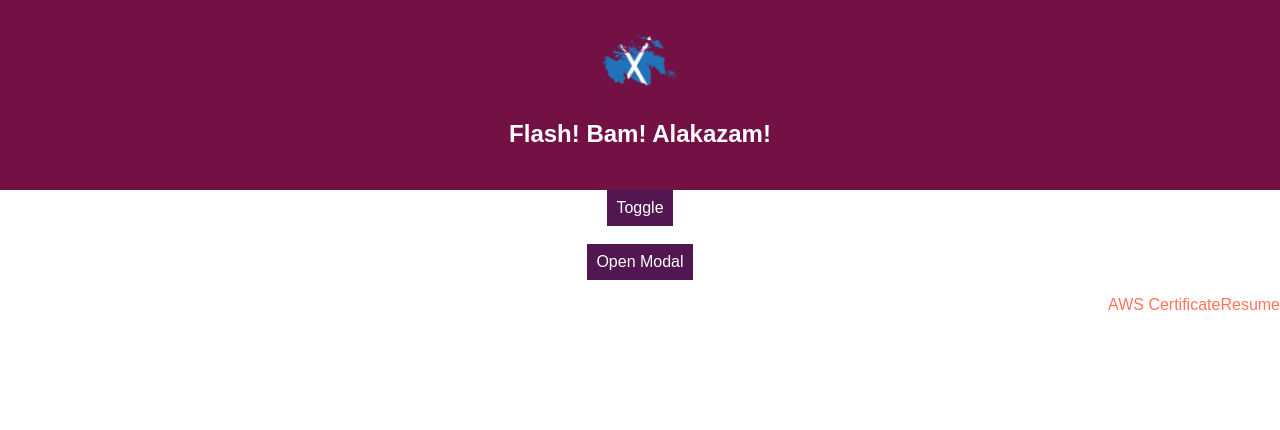
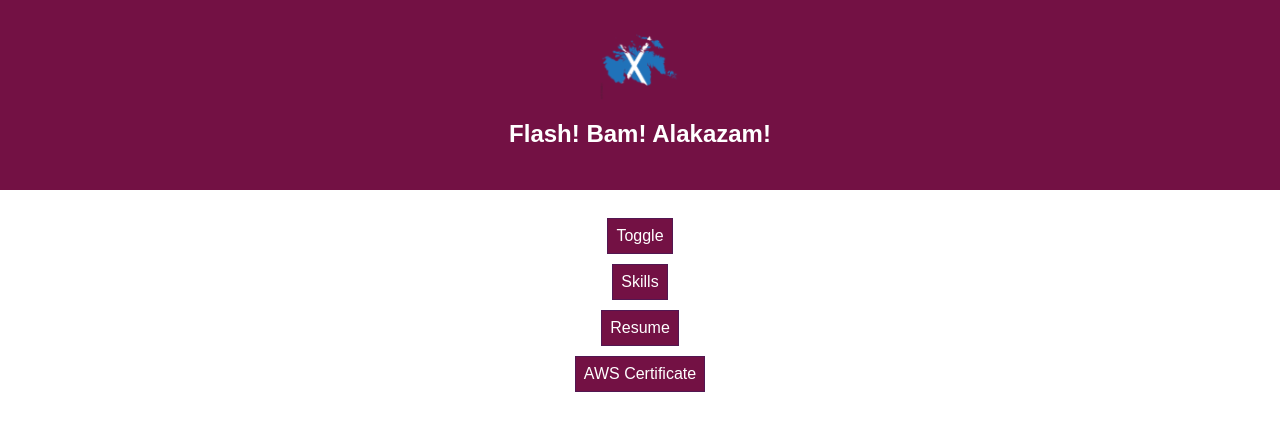
Before and after one commit to kelvanince1/FlashBamAlakazam, a React (Create React App) app: page / in a window 1280 px wide. Shown: the top 430 px of the page. Built offline with nearby package versions, Linux system fonts and the light colour scheme.

Commit message:
Change the ul items to be buttons and adjust the styling

```diff
--- a/src/App.css
+++ b/src/App.css
@@ -26,13 +26,7 @@
   from { transform: rotate(0deg); }
   to { transform: rotate(360deg); }
 }
-
-nav li {
-  display: inline-block;
-  float: right;
-}
-
 a {
   text-decoration: none;
-  color: rgb(255, 117, 92);
+  color: white;
 }
--- a/src/App.js
+++ b/src/App.js
@@ -2,7 +2,6 @@ import React, { Component } from 'react';
 import Transition from 'react-transition-group/Transition';
 
 import './App.css';
-import logo from './logo.svg';
 import scotland from './Scotland.png';
 import Modal from "./components/Modal/Modal";
 
@@ -31,6 +30,7 @@ class App extends Component {
           <img src={scotland} className="App-logo" alt="scotland" />
           <h1 className="App-title">Flash! Bam! Alakazam!</h1>
         </header>
+        <br />
         <button className='Button' onClick={() => this.setState(prevState => ({showBlock: !prevState.showBlock}))}>Toggle</button>
         <br />
         <Transition
@@ -55,20 +55,14 @@ class App extends Component {
                 transition:  'opacity 1s ease-out',
                 opacity: state === 'exiting' || state === 'entering' ? 0 : 1
               }}>
+              Hello
             </div>
           }
         </Transition>
         <Modal show={this.state.modalIsOpen} closed={this.closeModal} />
-        <br />
-        <button className="Button" onClick={this.showModal}>Open Modal</button>
-        <div>
-          <nav>
-            <ul>
-              <li><a href="Kelvan.pdf" target="_blank">Resume</a></li>
-              <li><a href="AWS.pdf" target="_blank">AWS Certificate</a></li>
-            </ul>
-          </nav>
-        </div>
+        <button className="Button" onClick={this.showModal}>Skills</button><br />
+        <button className="Button"><a href="Kelvan.pdf" target="_blank">Resume</a></button><br />
+        <button className="Button"><a href="Kelvan.pdf" target="_blank">AWS Certificate</a></button><br />
       </div>
     );
   }
--- a/src/index.css
+++ b/src/index.css
@@ -8,9 +8,10 @@ body {
   border: 1px solid #521751;
   font: inherit;
   padding: 8px;
-  background-color: #521751;
+  background-color: #731144;
   color: white;
   cursor: pointer;
+  margin-top: 10px;
 }
 
 .Button:hover,
```
